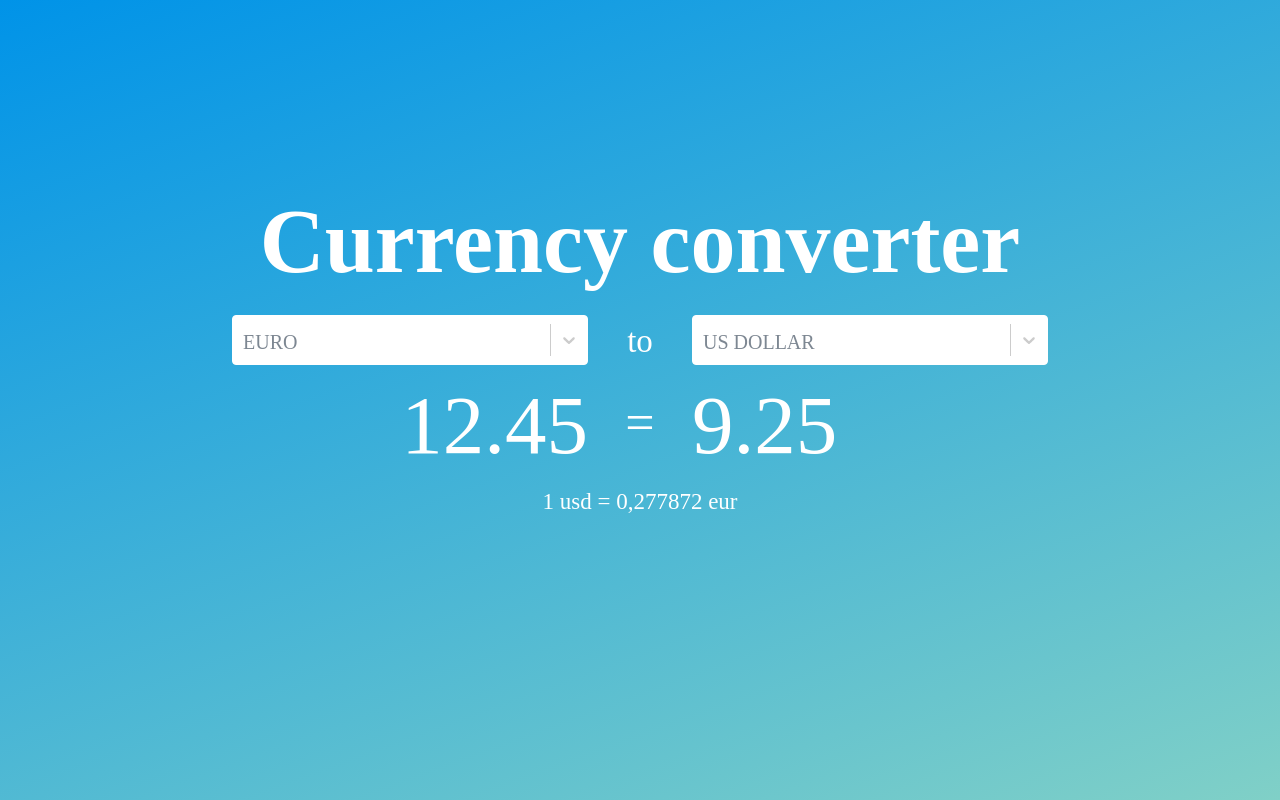
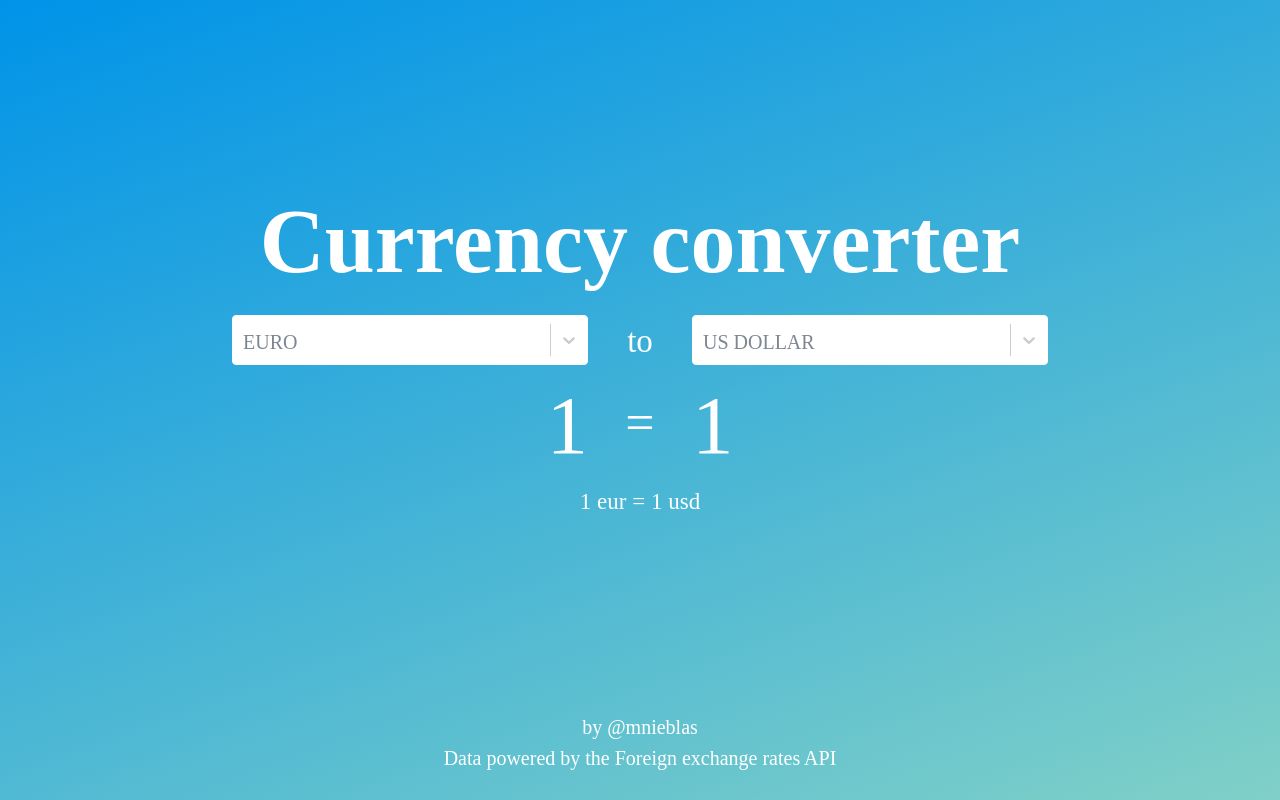
Before and after one commit to mnieblas/currencyconverter, a React (Create React App) app: page / in a window 1280 px wide. Built offline with nearby package versions, Linux system fonts and the light colour scheme; no server answers.

Commit message:
base currency implementation + copy

```diff
--- a/src/App.js
+++ b/src/App.js
@@ -7,6 +7,10 @@ function App() {
     <div className="App">
       <h1 className="App__heading">Currency converter</h1>
       <CurrencyConverter />
+      <div className="Copy">
+        <p className="Copy__github">by <a href="https://github.com/mnieblas">@mnieblas</a></p>
+        <p className="Copy__source">Data powered by the Foreign exchange rates API</p>
+      </div>
     </div>
   );
 }
--- a/src/App.scss
+++ b/src/App.scss
@@ -20,3 +20,34 @@
     }
   }
 }
+
+.Copy {
+  width: 100%;
+  @include flex-column-center();
+  position: absolute;
+  bottom: 30px;
+  &__github {
+    font-family: JosefinSans-SemiBold;
+    font-size: 20px;
+    color: #FFFFFF;
+    letter-spacing: 0;
+    a {
+        font-family: JosefinSans-SemiBold;
+        font-size: 20px;
+        color: #FFFFFF;
+        letter-spacing: 0;
+        @include ease-transition(opacity);
+        cursor: pointer;
+        &:hover {
+            opacity: 0.6;
+        }
+    }
+  }
+  &__source {
+    font-family: JosefinSans-Light;
+    font-size: 20px;
+    color: #FFFFFF;
+    letter-spacing: 0;
+    margin-top: 8px;
+  }
+}
--- a/src/components/CurrencyConverter/CurrencyConverter.js
+++ b/src/components/CurrencyConverter/CurrencyConverter.js
@@ -13,18 +13,47 @@ class CurrencyConverter extends React.Component {
             fromCurrencyValue: 'EUR',
             fromCurrencyLabel: 'EURO',
             toCurrencyValue: 'USD',
-            toCurrencyLabel: 'US DOLLAR'
+            toCurrencyLabel: 'US DOLLAR',
+            fromBase: 1,
+            toBase: 1,
+            fromValue: 1,
+            toValue: 1
         }
     }
 
     componentDidMount() {
         axios.get('/latest?base=' + this.state.fromCurrencyValue + '&symbols=' + this.state.toCurrencyValue)
              .then(response => {
-                 console.log(response);
+                 this.setState({
+                    toBase: response.data.rates[this.state.toCurrencyValue],
+                    toValue: response.data.rates[this.state.toCurrencyValue]
+                 });
              }).catch(error => {
                  console.log(error);
              });
     }
+
+    currencyFromInputChangeHandler = (event) => {
+          const fromValue = event.target.value;
+          this.setState((prevState) => {
+            return {
+                fromValue: fromValue,
+                toValue: (fromValue * prevState.toBase).toFixed(4)
+            }
+          });
+
+    }
+
+    currencyToInputChangeHandler = (event) => {
+        const toValue = event.target.value;
+        this.setState((prevState) => {
+          return {
+              toValue: toValue,
+              fromValue: (toValue / prevState.toBase).toFixed(4)
+          }
+        });
+
+  }
 
     render() {
         return (
@@ -35,12 +64,12 @@ class CurrencyConverter extends React.Component {
                     <CurrencySelect currency={this.state.toCurrencyValue} label={this.state.toCurrencyLabel}/>
                 </div>
                 <div className={styles.SelectsContainer}>
-                    <CurrencyInput position="left" value="12.45"/>
+                    <CurrencyInput position="left" value={this.state.fromValue} changed={this.currencyFromInputChangeHandler}/>
                     <p className={styles.ParagraphBigger}>=</p>
-                    <CurrencyInput position="right" value="9.25"/>
+                    <CurrencyInput position="right" value={this.state.toValue} changed={this.currencyToInputChangeHandler}/>
                 </div>
                 <div className={styles.SelectsContainer}>
-                    <CurrencyRate fromAmount="1" fromCurrency="usd" toAmount="0,277872" toCurrency="eur" />
+                    <CurrencyRate fromAmount={this.state.fromBase} fromCurrency={this.state.fromCurrencyValue} toAmount={this.state.toBase} toCurrency={this.state.toCurrencyValue} />
                 </div>
             </div>
         );
--- a/src/components/CurrencyConverter/CurrencyInput/CurrencyInput.js
+++ b/src/components/CurrencyConverter/CurrencyInput/CurrencyInput.js
@@ -5,7 +5,7 @@ class CurrencyInput extends React.Component {
 
     render() {
         return (
-            <input value={this.props.value} className={[styles.CurrencyInput, this.props.position === 'left' ? styles.InputLeft : null].join(' ')} type="number"/>
+            <input min="0" onChange={this.props.changed} value={this.props.value} className={[styles.CurrencyInput, this.props.position === 'left' ? styles.InputLeft : null].join(' ')} type="number"/>
         );
     }
 
--- a/src/components/CurrencyConverter/CurrencyRate/CurrencyRate.js
+++ b/src/components/CurrencyConverter/CurrencyRate/CurrencyRate.js
@@ -2,7 +2,7 @@ import React from 'react';
 import styles from './CurrencyRate.module.scss';
 
 const currencyRate = (props) => (
-    <p className={styles.CurrencyRate}>{props.fromAmount} {props.fromCurrency} = {props.toAmount} {props.toCurrency}</p>
+    <p className={styles.CurrencyRate}>{props.fromAmount} {props.fromCurrency.toLowerCase()} = {props.toAmount} {props.toCurrency.toLowerCase()}</p>
 );
 
 export default currencyRate;
```
Also changed, not shown: src/components/CurrencyConverter/CurrencySelect/CurrencySelect.js (+0 -9 lines), src/components/CurrencyConverter/CurrencyConverter.module.scss (line endings or trailing spaces).
